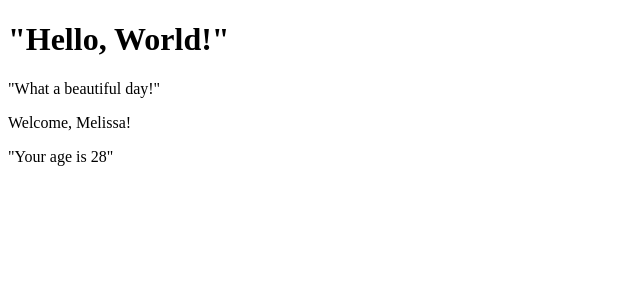
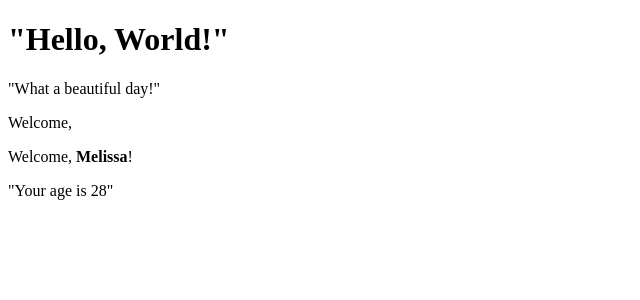
Before and after one commit to Meli357/REACT-exercises, a React (Create React App) app: page / in a window 1280 px wide. Shown: the top 300 px of the page, without its empty margins (0-640 px from the left). Built offline with nearby package versions, Linux system fonts and the light colour scheme.

Commit message:
modify name prop

```diff
--- a/src/Welcome.js
+++ b/src/Welcome.js
@@ -4,14 +4,17 @@ export class Welcome extends React.Component{
     render(){
         return(
             <div>
-                <p>Welcome, {this.props.name}!</p>
+                <p>Welcome, {nameGreet}</p>
                 <p>"Your age is {this.props.age}"</p>
             </div>
         )
     }
 }
 
+const name = "Melissa"
+const nameGreet = <p>Welcome, <strong>{name}</strong>!</p>
+
 Welcome.defaultProps={
-    name: "Melissa",
+    // name: "Melissa",
     age: 28
 }
```
